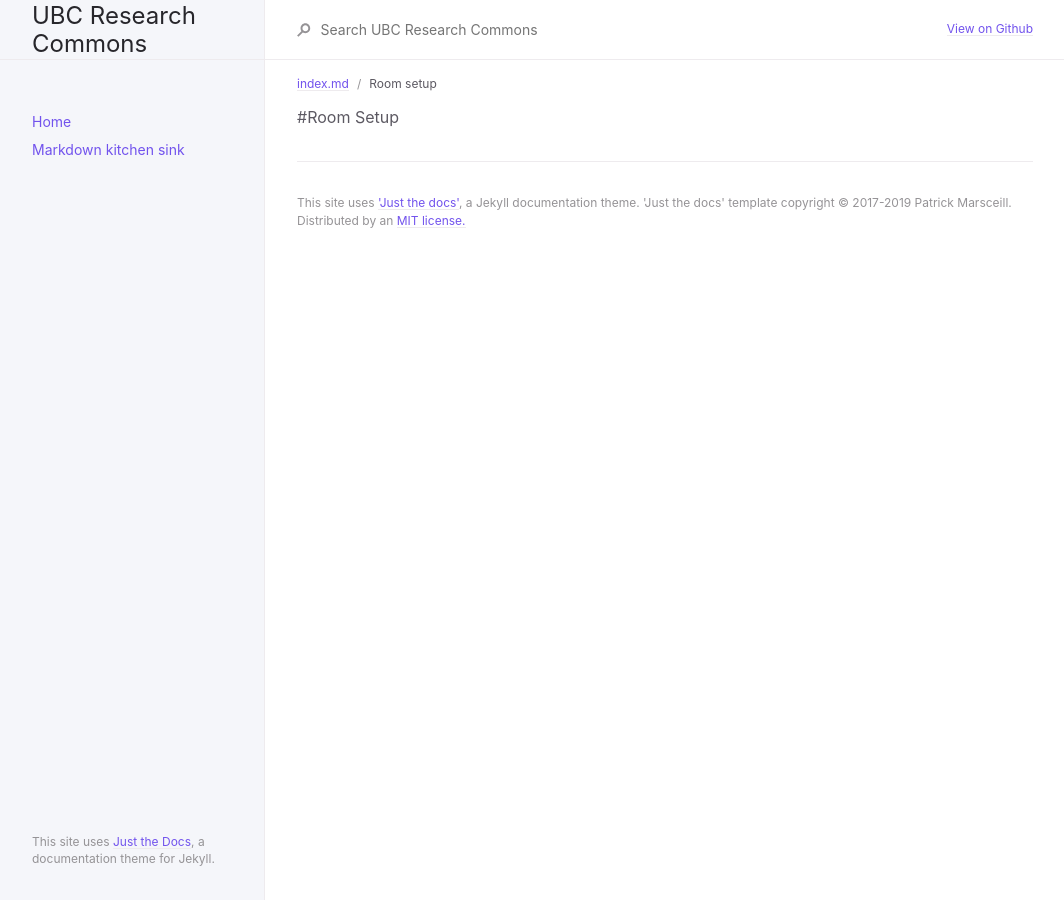
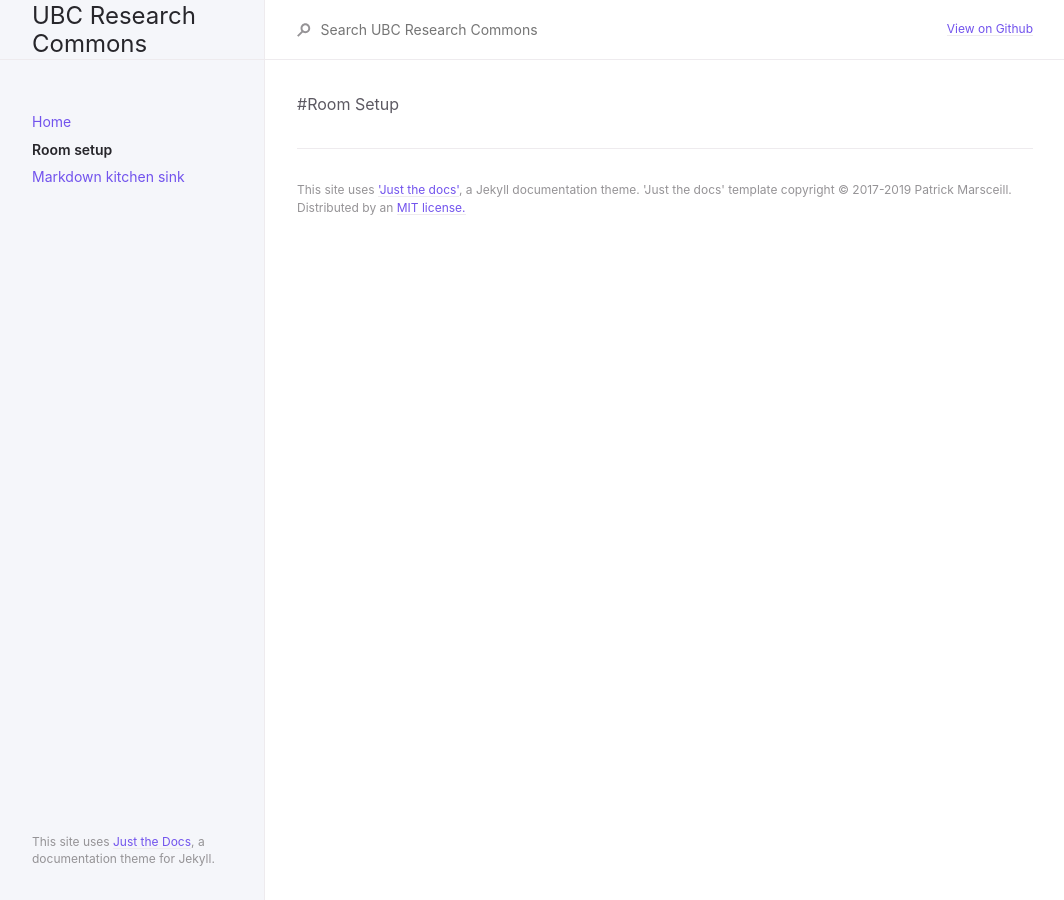
Before and after one commit to sarahblay/rc-docs, a Jekyll site: the page built from docs/roomsetup.md, in a window 1280 px wide. Shown: the whole page, without its empty margins (107-1171 px from the left). Built offline with Jekyll 4.4.1, drawn with Linux system fonts in a browser that asks for light colours.

Commit message:
Update roomsetup.md

```diff
--- a/docs/roomsetup.md
+++ b/docs/roomsetup.md
@@ -1,8 +1,7 @@
 ---
 layout: default
 title: Room setup
-parent: index.md
-nav_order: 3
+nav_order: 2
 ---
 
 #Room Setup
```
